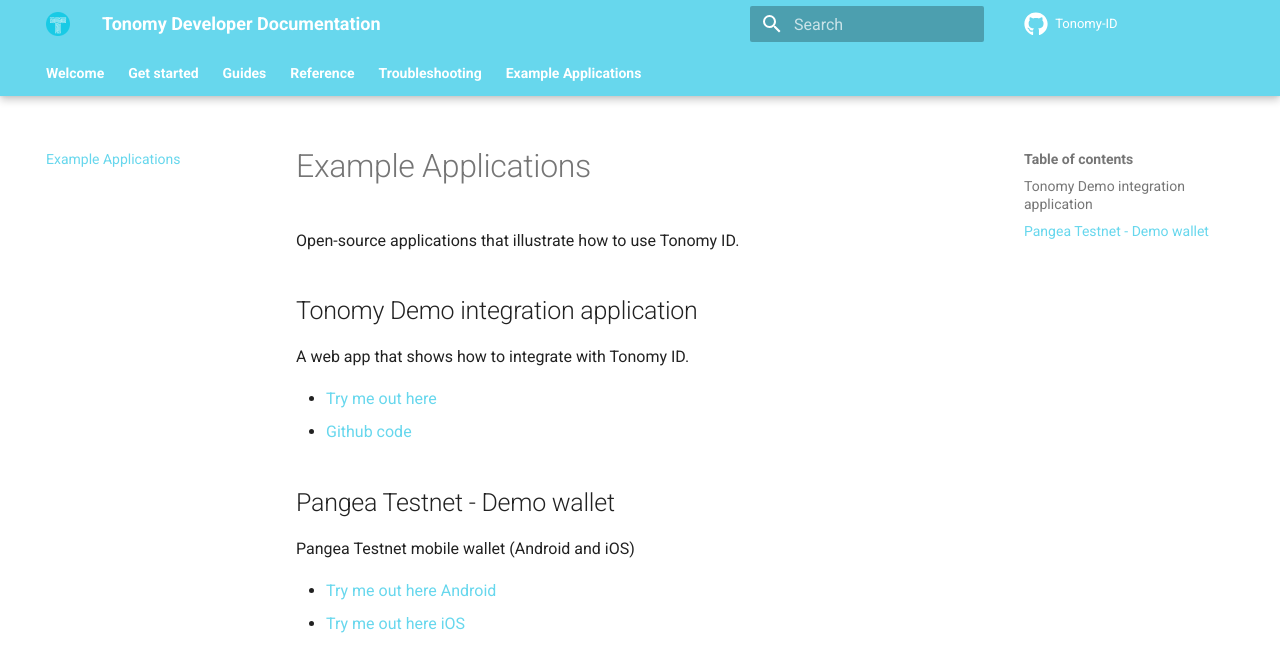
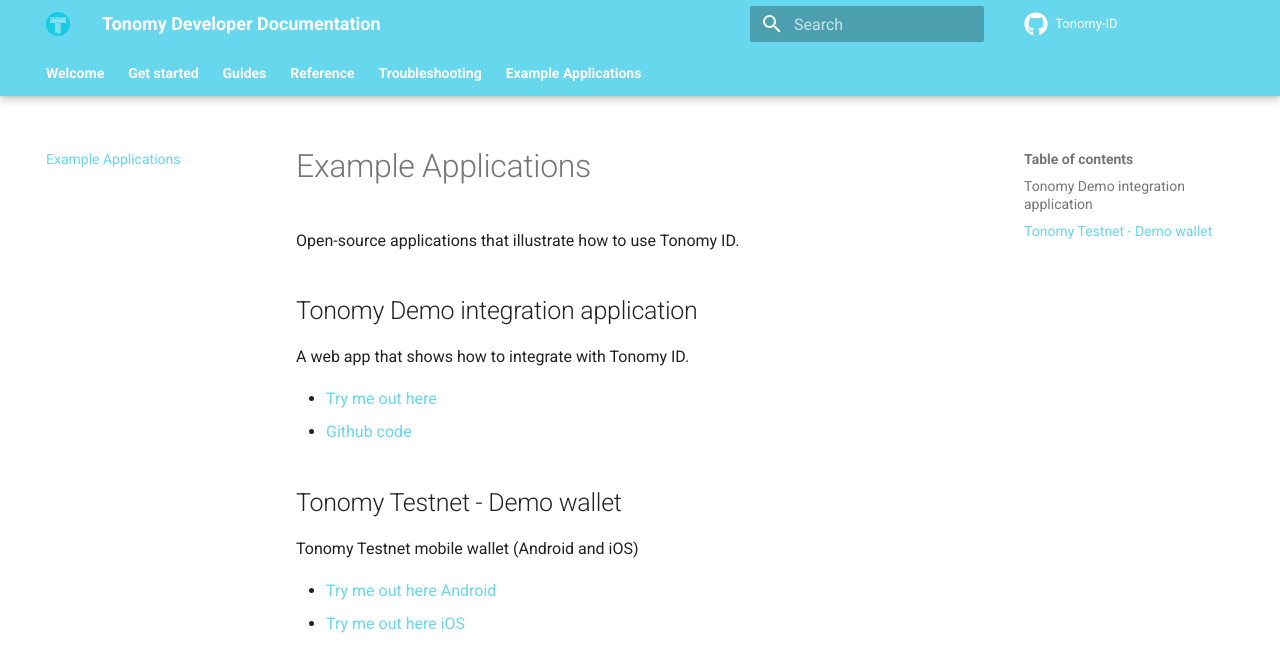
Before and after one commit to Tonomy-Foundation/Tonomy-ID-SDK, an MkDocs documentation site: the page built from docs/examples.md, in a window 1280 px wide. Shown: the top 647 px of the page. Built offline with MkDocs 1.6.1 and Material for MkDocs 9.7.7, drawn with Linux system fonts in a browser that asks for light colours; comment, search, counter and statistics services are not loaded.

Commit message:
docs: update project name

```diff
--- a/docs/examples.md
+++ b/docs/examples.md
@@ -9,9 +9,9 @@
 - <a href="https://demo.demo.tonomy.foundation" target="_blank">Try me out here</a>
 - <a href="https://github.com/Tonomy-Foundation/Tonomy-App-Websites/tree/master/src/demo" target="_blank">Github code</a>
 
-## Pangea Testnet - Demo wallet
+## Tonomy Testnet - Demo wallet
 
-Pangea Testnet mobile wallet (Android and iOS)
+Tonomy Testnet mobile wallet (Android and iOS)
 
 - <a href="https://play.google.com/store/apps/details?id=foundation.tonomy.projects.pangeatestnet" target="_blank">Try me out here Android</a>
 - <a href="https://testflight.apple.com/join/7Bdd9jdB" target="_blank">Try me out here iOS</a>
```
Also changed, not shown: README.md (+1 -1 lines), 2 other files.
